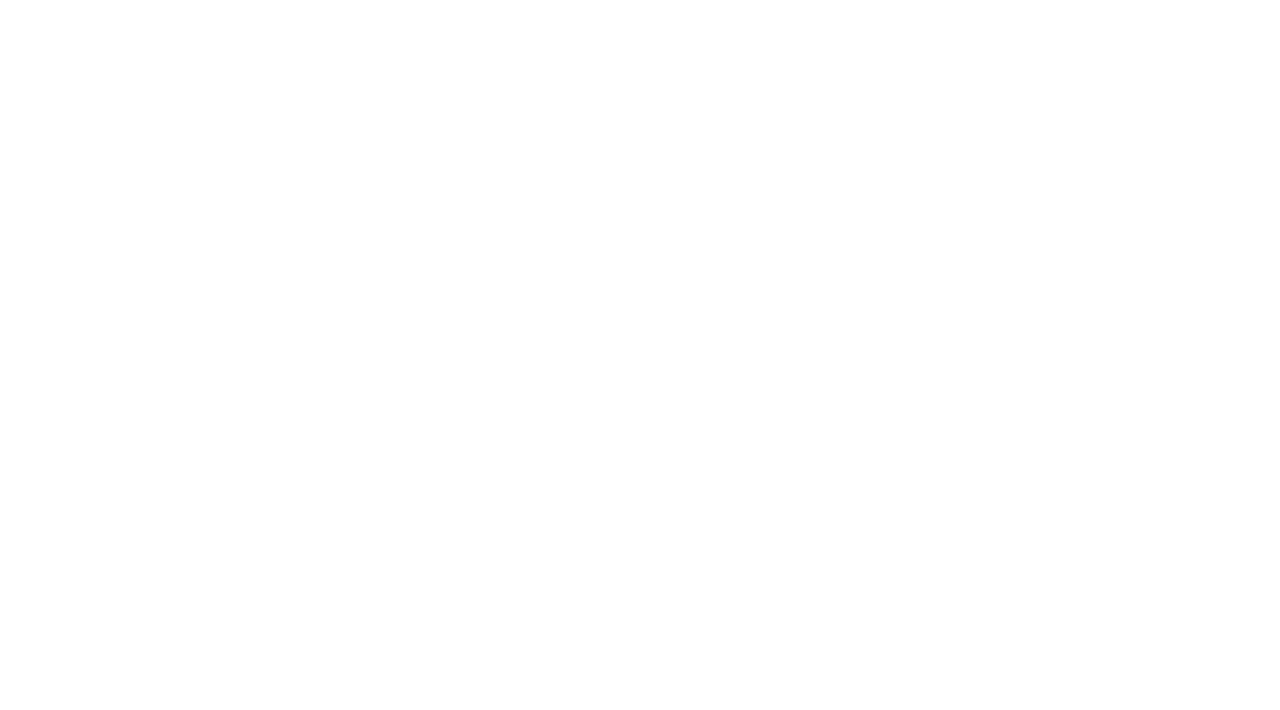
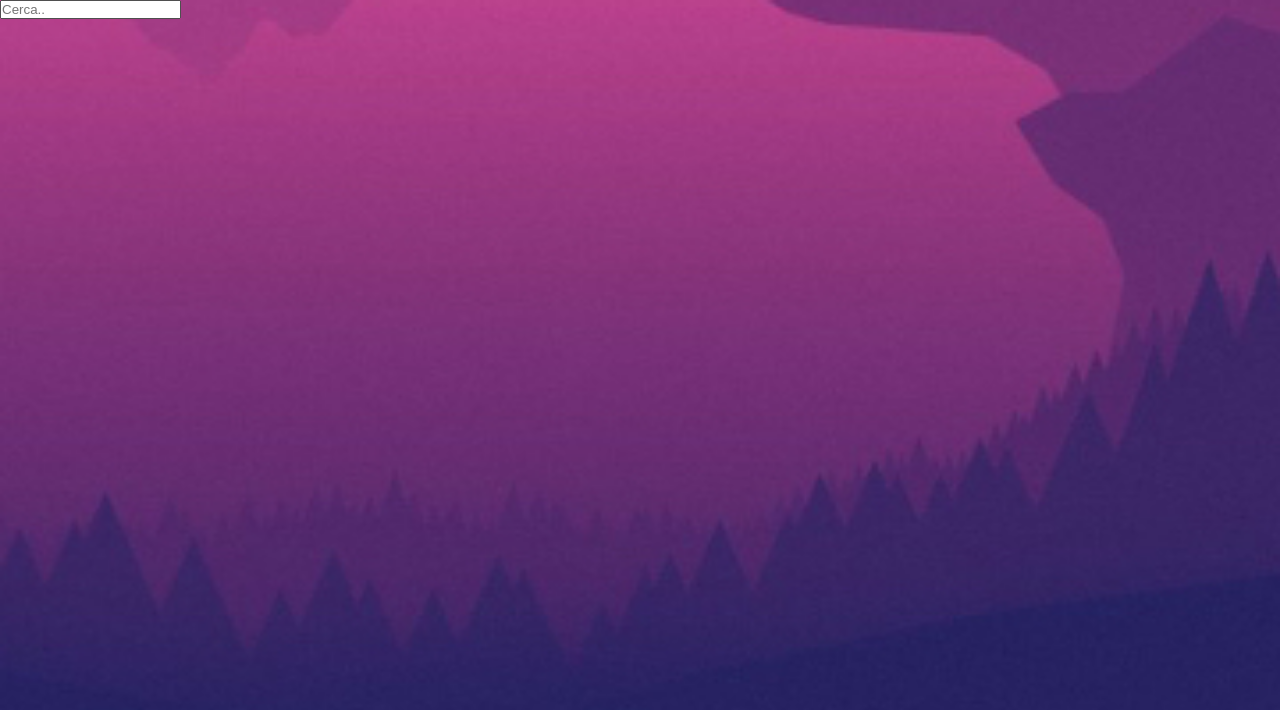
Before and after one commit to JardiinWD/react-weather-app, a React (Create React App) app: page / in a window 1280 px wide. Shown: the top 710 px of the page. Built offline with nearby package versions, Linux system fonts and the light colour scheme.

Commit message:
Aggiunto immagini background e prime classi

```diff
--- a/src/App.js
+++ b/src/App.js
@@ -1,9 +1,30 @@
 import React from "react";
+
+/* Salvo la API della mia app meteo in una costante */
+const api = {
+  /* Key Generata */
+  key: "afaf9f8d48cff6cafd32e23220bcfdbf",
+  /* Da che sito la sto prendendo */
+  base: "https://api.openweathermap.org/data/2.5/"
+}
+
+/* Verifico la mia API */
+console.log(api);
 
 function App() {
   return (
-    <div className="App">
+    <div className="app warm">
+      <main>
+        {/* Searchbox necessaria */}
+        <div className="search-box">
+          <input
+            type="text"
+            className="search-bar"
+            placeholder="Cerca.."
+          />
+        </div>
 
+      </main>
     </div>
   );
 }
--- a/src/index.css
+++ b/src/index.css
@@ -1,13 +1,31 @@
+/*#region Struttura file index */
+
+/* Regola generale */
+* {
+  margin: 0;
+  padding: 0;
+  box-sizing: border-box;
+}
+/* Font al body */
 body {
-  margin: 0;
-  font-family: -apple-system, BlinkMacSystemFont, 'Segoe UI', 'Roboto', 'Oxygen',
-    'Ubuntu', 'Cantarell', 'Fira Sans', 'Droid Sans', 'Helvetica Neue',
-    sans-serif;
-  -webkit-font-smoothing: antialiased;
-  -moz-osx-font-smoothing: grayscale;
+  font-family: 'montserratt', sans-serif;
 }
 
-code {
-  font-family: source-code-pro, Menlo, Monaco, Consolas, 'Courier New',
-    monospace;
+main {
+  min-height: 100vh;
 }
+
+/* Background normale è COLD */
+.app {
+  background-image: url('./assets/cold-bg.jpg');
+  background-size: cover;
+  background-position: bottom;
+  transition: 0.4 ease-out;
+}
+
+/* Ora background warm */
+.app.warm {
+  background-image: url('./assets/warm-bg.jpg');
+}
+
+/*#endregion  */
```
Also changed, not shown: src/assets/cold-bg.jpg (added), src/assets/warm-bg.jpg (added).
